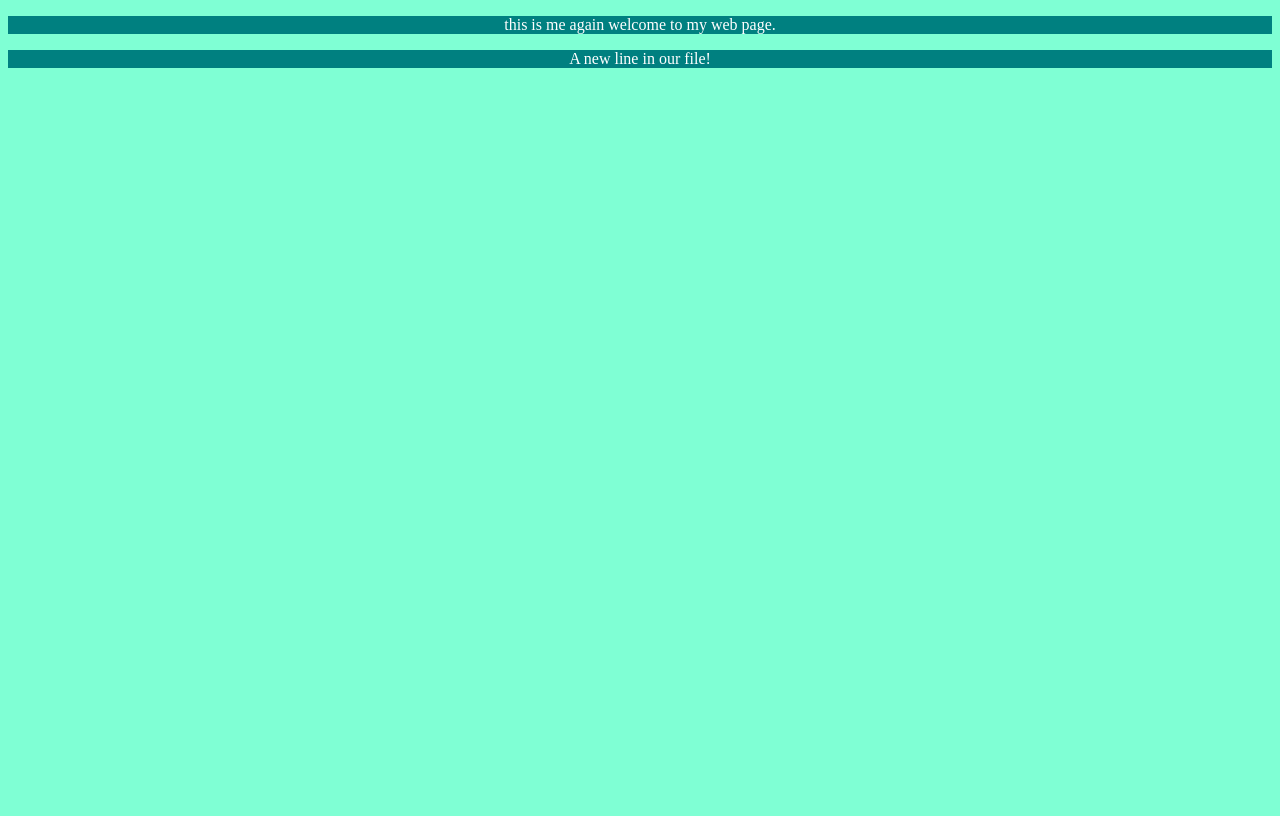
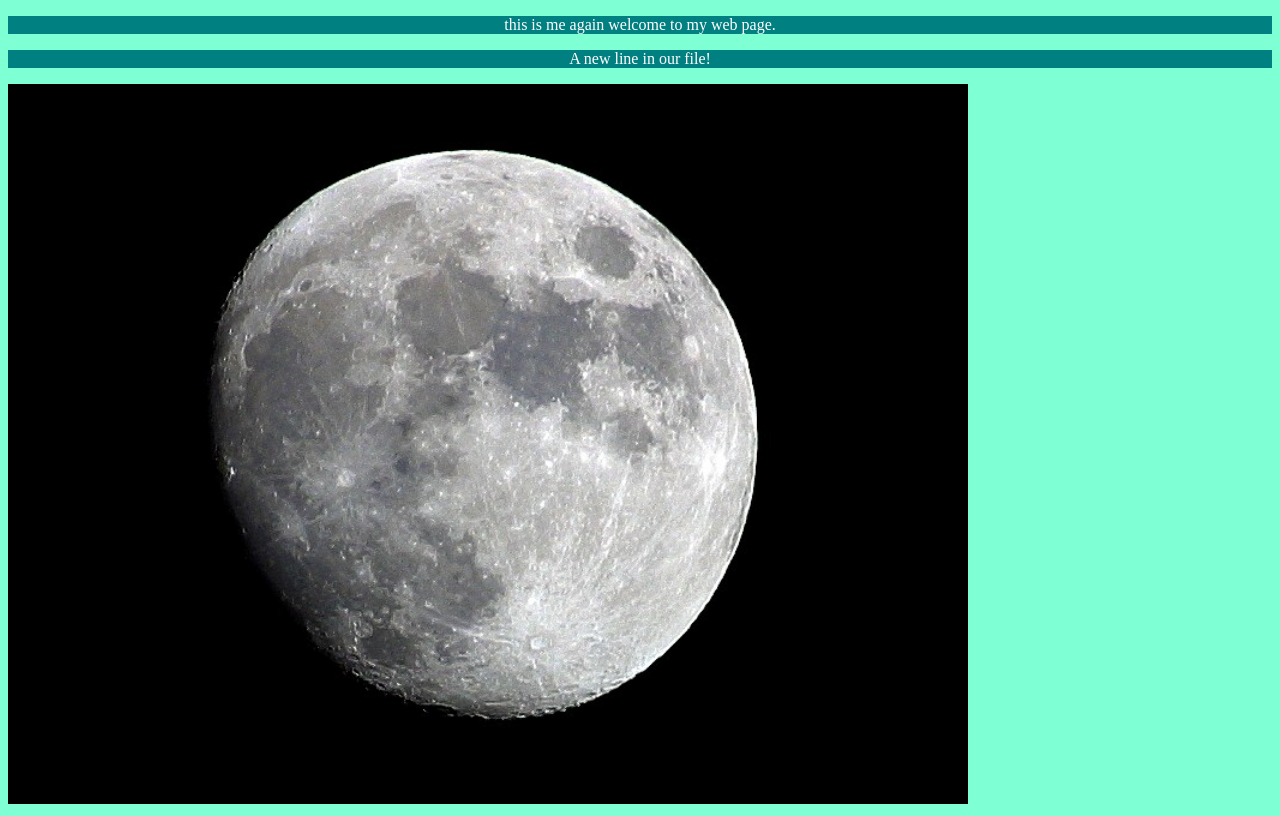
Before and after one commit to IbrahemBasheer/hello-world2, a plain HTML site: page index.html in a window 1280 px wide. Drawn offline with Linux system fonts and the light colour scheme.

Commit message:
Added image to Hello World

```diff
--- a/index.html
+++ b/index.html
@@ -7,5 +7,6 @@
     <body>
         <p>this is me again welcome to my web page.</p>
         <p>A new line in our file!</p>
+        <div><img src="Moon.jpg" alt="the Moon" style="width: 100%; max-width: 960px;"></div>
     </body>
 </html>
```
Also changed, not shown: Moon.jpg (added).
